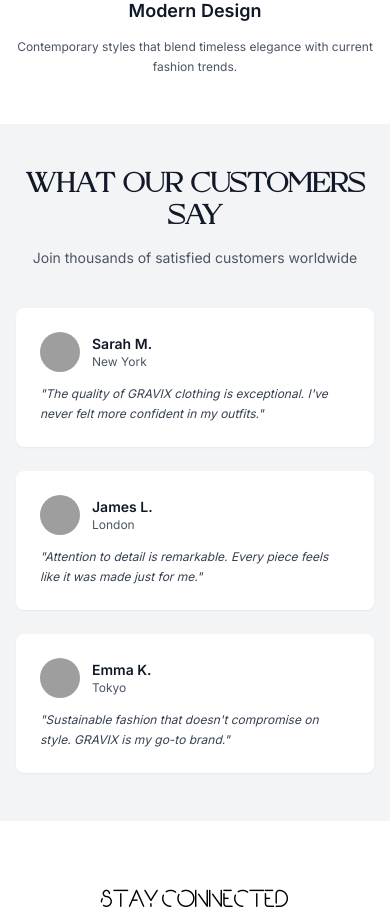
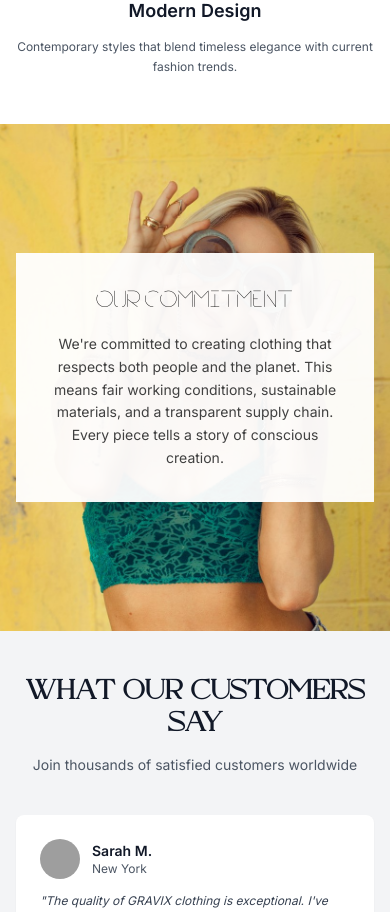
Before and after one commit to ThisaraAriyawansha/gravix, a Next.js app in the folder frontend/: page / in a window 390 px wide. Shown: the part 5760-6672 px from the top of the page. Built offline with nearby package versions, Linux system fonts and the light colour scheme; grey boxes are pictures that could not be loaded; a web font is replaced by a local one.

Commit message:
update home page

```diff
--- a/frontend/app/page.tsx
+++ b/frontend/app/page.tsx
@@ -1,6 +1,7 @@
 "use client";
 
 import React, { useState, useEffect } from 'react';
+import { motion, AnimatePresence } from 'framer-motion'
 import Link from 'next/link'
 import { Menu, X, ShoppingBag, Search, ChevronRight } from 'lucide-react';
 import HeroImage from '../public/assets/images/pexels-photo-1884584.jpeg';
@@ -12,6 +13,7 @@
 import MEN from '../public/assets/images/photo-1621072156002-e2fccdc0b176.jpeg';
 import WOMEN from '../public/assets/images/sexy-young-brunette-with-bright-party-makeup-wellbuilt-body-long-silk-dress-resting-outdoors-black-chair-against-peach-wall-background_197531-28187.jpg';
 import Logo from '../public/assets/logo/g logo.png';
+import Commitment from '../public/assets/images/photo-1469334031218-e382a71b716b.jpeg';
 
 export default function GravixHomepage() {
   const [menuOpen, setMenuOpen] = useState(false);
@@ -52,6 +54,34 @@
     { title: 'ACCESSORIES', image: ACCESSORIES, desc: 'Complete the look' }
   ];
 
+  // Variants for container staggering
+  const containerVariants = {
+    hidden: { opacity: 0 },
+    visible: {
+      opacity: 1,
+      transition: {
+        staggerChildren: 0.2,
+      },
+    },
+  }
+
+  // Variants for individual items
+  const itemVariants = {
+    hidden: { opacity: 0, y: 20 },
+    visible: { opacity: 1, y: 0, transition: { duration: 0.6, ease: 'easeOut' } },
+  }
+
+  // Variants for images
+  const imageVariants = {
+    hidden: { opacity: 0, scale: 1.05 },
+    visible: { opacity: 1, scale: 1, transition: { duration: 0.8, ease: 'easeOut' } },
+  }
+
+  // Variants for button
+  const buttonVariants = {
+    hover: { scale: 1.05, transition: { duration: 0.3 } },
+    tap: { scale: 0.95 },
+  }
   return (
     <div className="min-h-screen font-sans text-white bg-black">
 
@@ -309,6 +339,48 @@
     </section>
 
 
+      <motion.div
+        className="relative h-[60vh] sm:h-[70vh] md:h-[80vh]"
+        initial="hidden"
+        whileInView="visible"
+        viewport={{ once: true, amount: 0.3 }}
+        variants={containerVariants}
+      >
+        <div className="absolute inset-0">
+          <motion.img
+            src={Commitment.src}
+            alt="Nature"
+            className="object-cover w-full h-full"
+            variants={imageVariants}
+          />
+        </div>
+        <div className="relative flex items-center justify-center h-full px-4">
+          <motion.div
+            className="max-w-3xl p-8 text-center bg-white/95 sm:p-12"
+            variants={{
+              hidden: { opacity: 0, scale: 0.95 },
+              visible: { opacity: 1, scale: 1, transition: { duration: 0.6, ease: 'easeOut' } },
+            }}
+          >
+            <motion.h2
+              className="mb-4 text-2xl tracking-tight text-black font-Break sm:text-3xl md:text-4xl lg:text-5xl"
+              variants={itemVariants}
+            >
+              OUR COMMITMENT
+            </motion.h2>
+            <motion.p
+              className="text-sm leading-relaxed text-gravix-gray-700 sm:text-base md:text-lg "
+              variants={itemVariants}
+            >
+              We're committed to creating clothing that respects both people and the planet.
+              This means fair working conditions, sustainable materials, and a transparent
+              supply chain. Every piece tells a story of conscious creation.
+            </motion.p>
+          </motion.div>
+        </div>
+      </motion.div>
+
+
     {/* Testimonials Section */}
     <section className="py-12 bg-gray-100 sm:py-16 md:py-20">
       <div className="container px-4 mx-auto sm:px-6">
```
